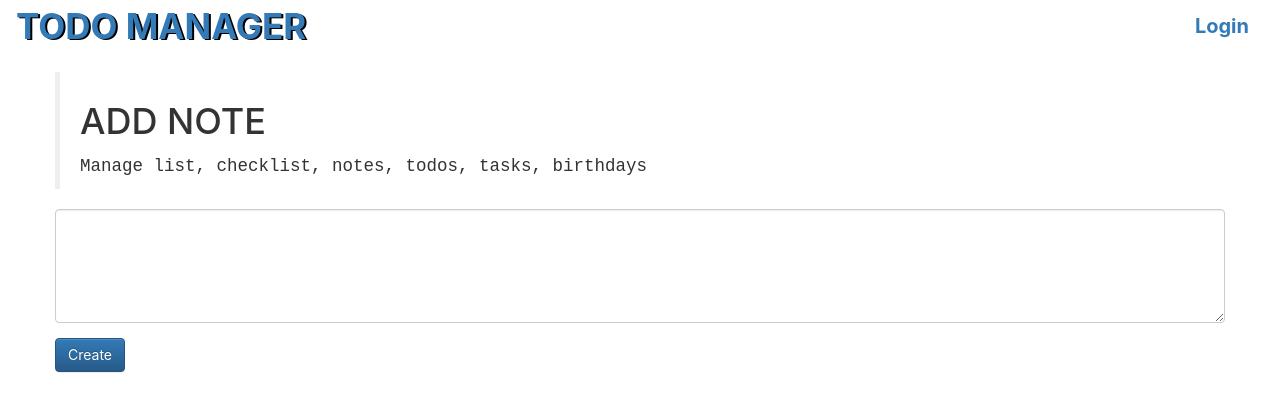
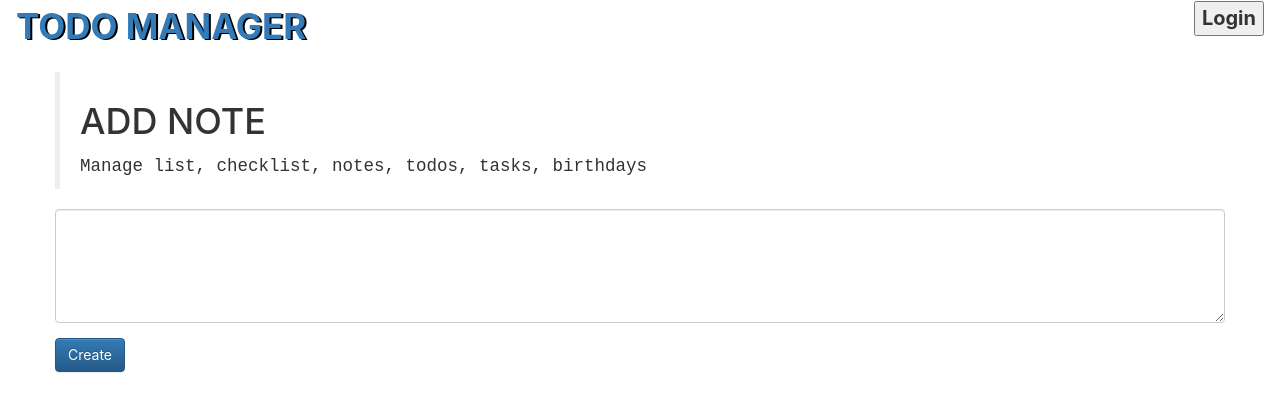
Before and after one commit to dhruvesh9/react-todo-manager, a React (Create React App) app: page / in a window 1280 px wide. Shown: the top 412 px of the page. Built offline with nearby package versions, Linux system fonts and the light colour scheme.

Commit message:
Fixed the warnings, removed the unused hrefs

```diff
--- a/src/components/NavBarComponent.jsx
+++ b/src/components/NavBarComponent.jsx
@@ -1,6 +1,10 @@
 import React from 'react';
 
 export default class NavBarComponent extends React.Component {
+
+    foo(){
+        console.log('Login link')
+    }
 
     render() {
         return (
@@ -11,7 +15,7 @@ export default class NavBarComponent extends React.Component {
                     </div>
                     <div className="collapse navbar-collapse" id="bs-example-navbar-collapse-1">
                         <ul className="nav navbar-nav navbar-right">
-                            <li className="todo-font"><a href="#">Login</a></li>
+                            <li className="todo-font"><button onClick={this.foo}>Login</button></li>
                         </ul>
                     </div>
                 </div>
```
